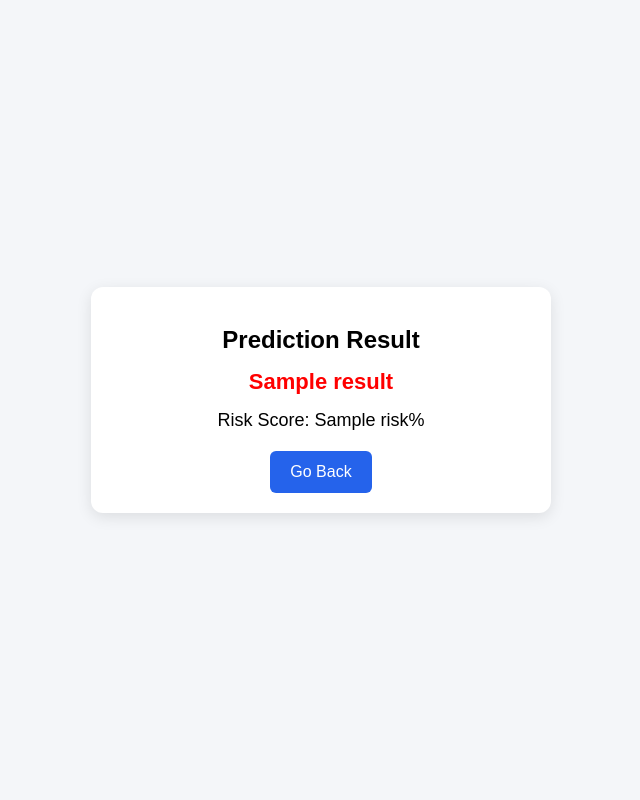
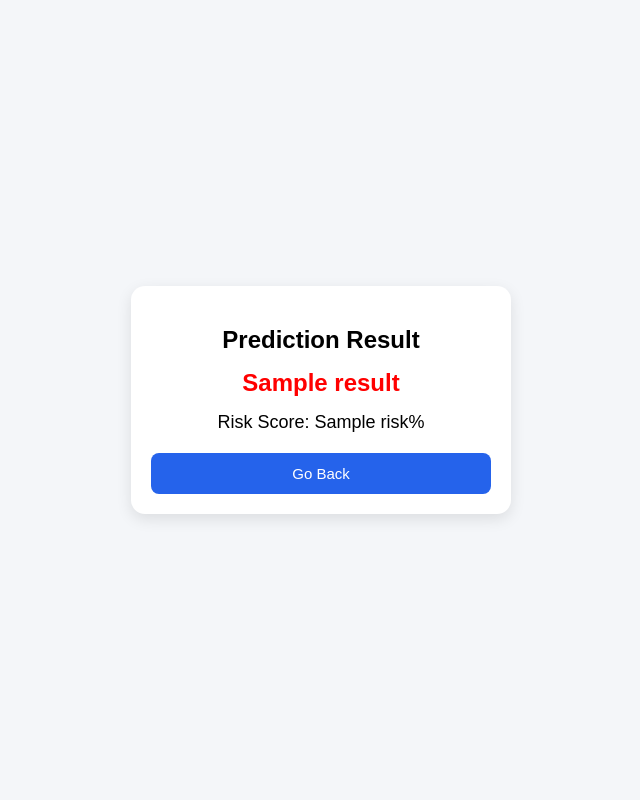
Before and after one commit to sathish26msk/ai-credit-scoring, a Flask app: template templates/result.html in a window 1280 px wide. Shown: the whole page, without its empty margins (319-959 px from the left). Run offline with Flask 3, Linux system fonts and the light colour scheme; the template is opened without the code that fills it: most values are stand-ins (such as "Sample title", 1, 10 or a date in 2020).

Commit message:
result.html

```diff
--- a/templates/result.html
+++ b/templates/result.html
@@ -3,38 +3,43 @@
 <head>
     <meta charset="UTF-8">
 
-    <!-- 🔥 MUST for mobile -->
+    <!-- 🔥 MOBILE FIX -->
     <meta name="viewport" content="width=device-width, initial-scale=1.0">
 
     <title>Prediction Result</title>
 
     <style>
+        * {
+            box-sizing: border-box;
+        }
+
         body {
             font-family: Arial, sans-serif;
             background: #f4f6f9;
+            margin: 0;
             display: flex;
             justify-content: center;
             align-items: center;
-            margin: 0;
             min-height: 100vh;
         }
 
         .container {
             background: white;
+            width: 100%;
+            max-width: 380px;
             padding: 20px;
-            border-radius: 12px;
-            width: 100%;
-            max-width: 420px;
-            box-shadow: 0 4px 15px rgba(0,0,0,0.1);
+            border-radius: 14px;
+            box-shadow: 0 5px 15px rgba(0,0,0,0.1);
             text-align: center;
+            margin: 10px;
         }
 
         h2 {
-            margin-bottom: 10px;
+            margin-bottom: 15px;
         }
 
         .risk {
-            font-size: 22px;
+            font-size: 24px;
             font-weight: bold;
             margin: 15px 0;
         }
@@ -57,32 +62,29 @@
         }
 
         .btn {
-            display: inline-block;
-            padding: 12px 20px;
-            border-radius: 6px;
+            display: block;
+            width: 100%;
+            padding: 12px;
+            border-radius: 8px;
             background: #2563eb;
             color: white;
             text-decoration: none;
-            font-size: 16px;
+            font-size: 15px;
+            margin-top: 10px;
         }
 
         .btn:hover {
             background: #1e40af;
         }
 
-        /* 🔥 MOBILE FIX */
+        /* 🔥 MOBILE POLISH */
         @media (max-width: 480px) {
             .container {
-                margin: 10px;
-                padding: 15px;
-            }
-
-            h2 {
-                font-size: 18px;
+                padding: 16px;
             }
 
             .risk {
-                font-size: 20px;
+                font-size: 22px;
             }
 
             .percentage {
@@ -90,8 +92,8 @@
             }
 
             .btn {
-                width: 100%;
-                display: block;
+                font-size: 14px;
+                padding: 10px;
             }
         }
     </style>
@@ -100,9 +102,9 @@
 <body>
 
 <div class="container">
+
     <h2>Prediction Result</h2>
 
-    <!-- 🔥 Dynamic color -->
     <div class="risk
         {% if result == 'Low Risk' %}low
         {% elif result == 'Medium Risk' %}medium
@@ -115,6 +117,7 @@
     </div>
 
     <a href="/" class="btn">Go Back</a>
+
 </div>
 
 </body>
```
